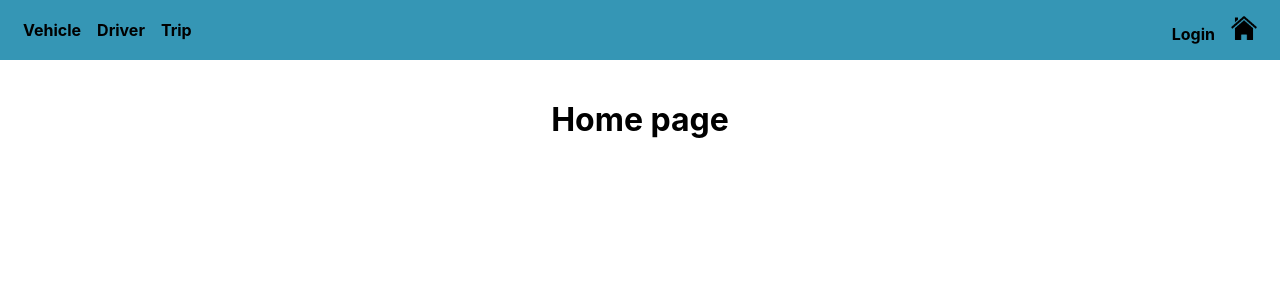
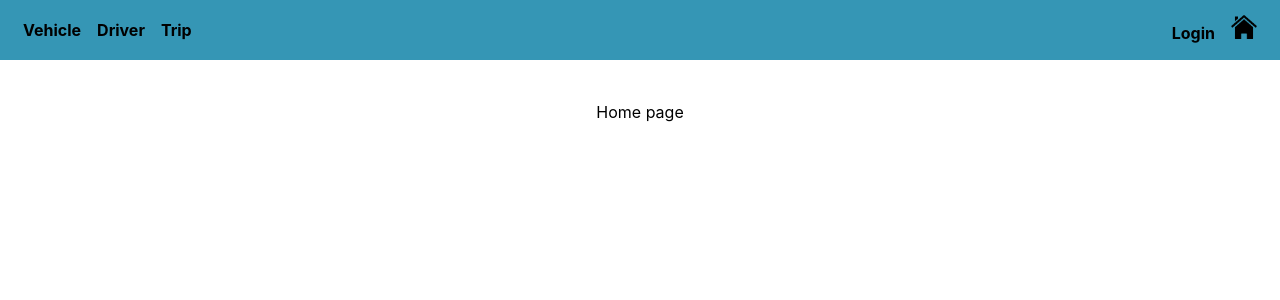
Before and after one commit to quanvparadium/vehicle-management, a React (Create React App) app in the folder frontend/: page / in a window 1280 px wide. Shown: the top 300 px of the page. Built offline with nearby package versions, Linux system fonts and the light colour scheme.

Commit message:
added tailwind

```diff
--- /dev/null
+++ b/frontend/tailwind.config.js
@@ -0,0 +1,24 @@
+/** @type {import('tailwindcss').Config} */
+module.exports = {
+    content: ["./src/**/*.{js,jsx,ts,tsx}"],
+    theme: {
+        extend: {
+            colors: {
+                custom: {
+                    logo: "#3563e9", // blue
+                    border: "#c3d4e9", // navbar border
+                },
+                bgHome: "#f6f7f9", // light-gray
+                gray450: "#91a4c0", // light-blue
+                graybg: "#EEEEEE",
+            },
+            fontFamily: {
+                custom: "Plus Jakarta Sans",
+            },
+            padding: {
+                tb: "32px",
+            },
+        },
+    },
+    plugins: [],
+};
```
Also changed, not shown: frontend/src/index.css (+12 -8 lines).
